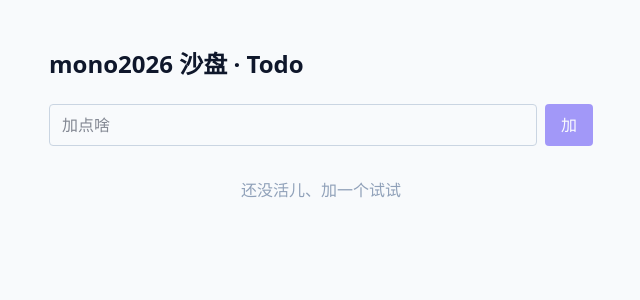
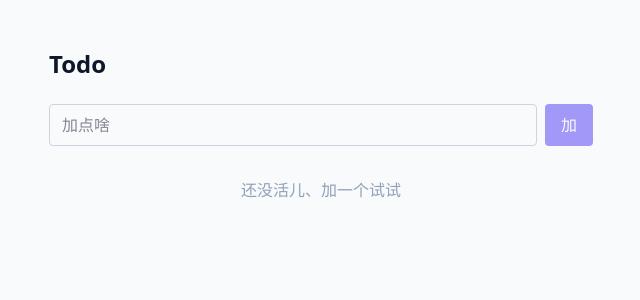
Before and after one commit to mahaiting-glitch/mono2026-sandbox, a Vue app: page / in a window 1280 px wide. Shown: the top 300 px of the page, without its empty margins (319-959 px from the left). Built offline with nearby package versions, Linux system fonts and the light colour scheme; the HTML template or start-up script is replaced by a standard one.

Commit message:
feat: 标题栏显示剩余进度 (refs #1)
H1 从固定文本改为动态进度：有 todo 时显示「Todo · 剩 X / 总 Y」，0 todo 时显示「Todo」。
headingText computed 放入 store、单测 2 条覆盖边界、e2e 1 条验端到端更新。

```diff
--- a/src/App.vue
+++ b/src/App.vue
@@ -13,7 +13,7 @@ function submit() {
 
 <template>
   <main class="mx-auto max-w-xl px-4 py-12">
-    <h1 class="text-2xl font-semibold mb-6">mono2026 沙盘 · Todo</h1>
+    <h1 class="text-2xl font-semibold mb-6" data-testid="heading">{{ store.headingText }}</h1>
 
     <form class="flex gap-2 mb-6" @submit.prevent="submit">
       <input
--- a/src/stores/todo.ts
+++ b/src/stores/todo.ts
@@ -19,6 +19,9 @@ export const useTodoStore = defineStore('todo', () => {
 
   const remaining = computed(() => items.value.filter(t => !t.done).length)
   const total = computed(() => items.value.length)
+  const headingText = computed(() =>
+    total.value > 0 ? `Todo · 剩 ${remaining.value} / 总 ${total.value}` : 'Todo'
+  )
 
   function add(title: string) {
     const trimmed = title.trim()
@@ -46,5 +49,5 @@ export const useTodoStore = defineStore('todo', () => {
 
   watch(items, v => localStorage.setItem(STORAGE_KEY, JSON.stringify(v)), { deep: true })
 
-  return { items, remaining, total, add, toggle, remove, clearDone }
+  return { items, remaining, total, headingText, add, toggle, remove, clearDone }
 })
```
Also changed, not shown: 2 other files (tests, documents, lock files or other folders).
